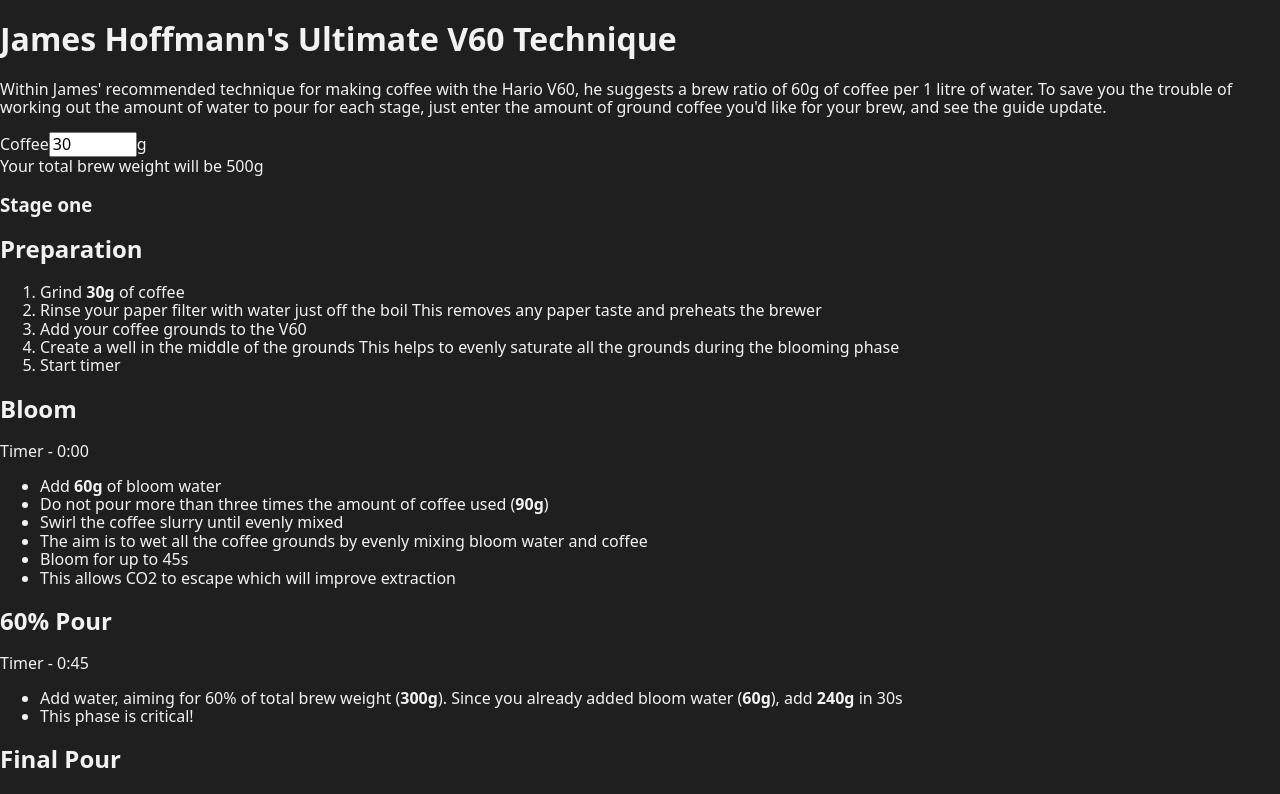
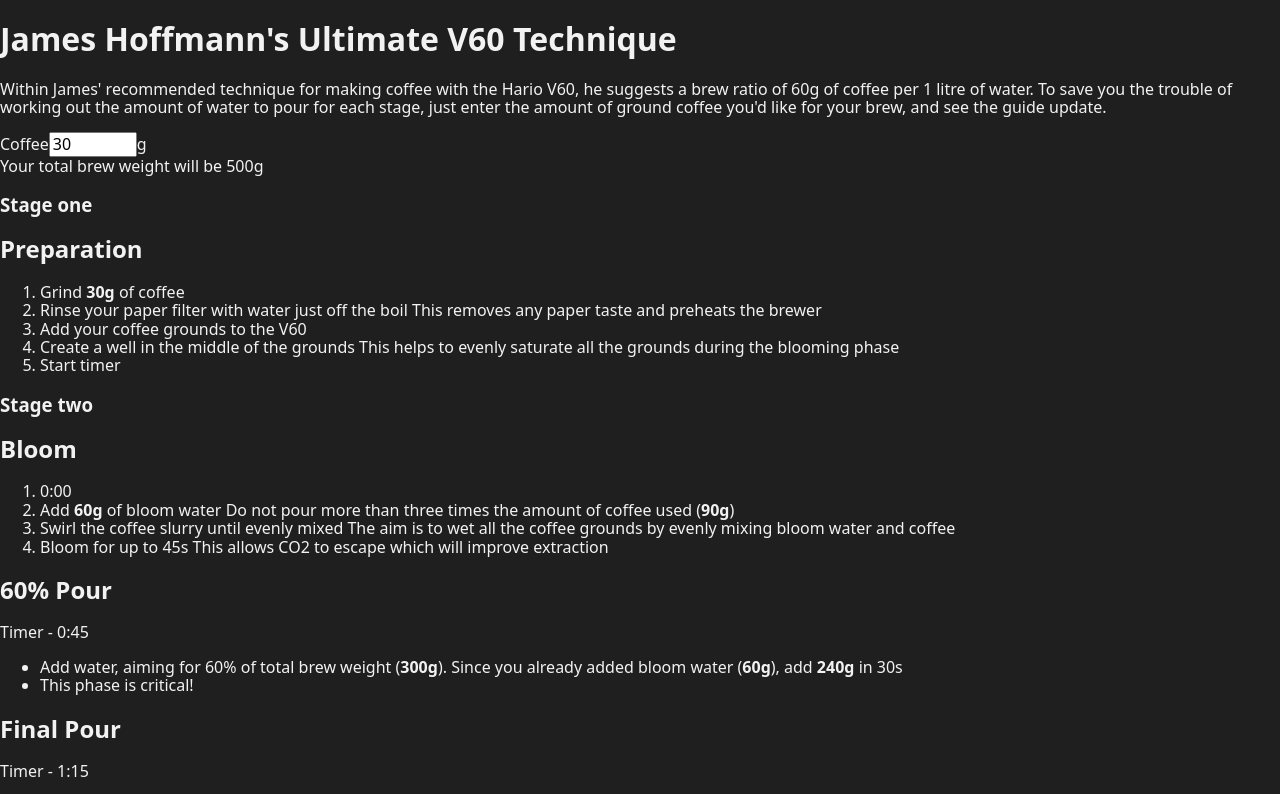
Before and after one commit to fuego161/v60-brew, a React (Create React App) app: page / in a window 1280 px wide. Shown: the top 794 px of the page. Built offline with nearby package versions, Linux system fonts and the light colour scheme.

Commit message:
Update Bloom stage to use StageOutput

```diff
--- a/src/stages/Bloom.tsx
+++ b/src/stages/Bloom.tsx
@@ -1,28 +1,50 @@
 import React from 'react';
+import { StageOutput } from '../utils';
 
 interface BloomProps {
 	bloom: Bloom;
 }
 
 export const Bloom = ({ bloom }: BloomProps): JSX.Element => {
-	return (
-		<div className="stage">
-			<h2 className="stage__title">Bloom</h2>
+	const stage: StageContent = {
+		count: 'two',
+		title: 'Bloom',
+		timer: {
+			present: true,
+			time: '0:00',
+		},
+		instructions: [
+			{
+				copy: (
+					<>
+						Add <strong>{bloom.recommended}g</strong> of bloom water
+					</>
+				),
+				information: {
+					present: true,
+					copy: (
+						<>
+							Do not pour more than three times the amount of coffee used (<strong>{bloom.maximum}g</strong>)
+						</>
+					),
+				},
+			},
+			{
+				copy: 'Swirl the coffee slurry until evenly mixed',
+				information: {
+					present: true,
+					copy: 'The aim is to wet all the coffee grounds by evenly mixing bloom water and coffee',
+				},
+			},
+			{
+				copy: 'Bloom for up to 45s',
+				information: {
+					present: true,
+					copy: 'This allows CO2 to escape which will improve extraction',
+				},
+			},
+		],
+	};
 
-			<p className="stage__time">Timer - 0:00</p>
-
-			<ul className="stage__list">
-				<li className="stage__item">
-					Add <strong>{bloom.recommended}g</strong> of bloom water
-				</li>
-				<li className="stage__item stage__item--info">
-					Do not pour more than three times the amount of coffee used (<strong>{bloom.maximum}g</strong>)
-				</li>
-				<li className="stage__item">Swirl the coffee slurry until evenly mixed</li>
-				<li className="stage__item stage__item--info">The aim is to wet all the coffee grounds by evenly mixing bloom water and coffee</li>
-				<li className="stage__item">Bloom for up to 45s </li>
-				<li className="stage__item stage__item--info">This allows CO2 to escape which will improve extraction</li>
-			</ul>
-		</div>
-	);
+	return StageOutput(stage);
 };
```
